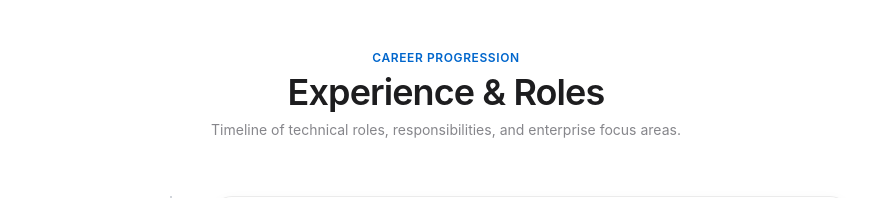
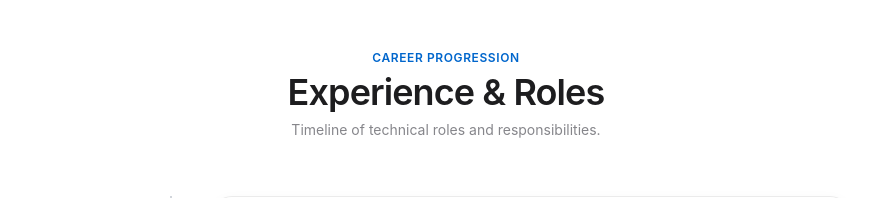
Before and after one commit to zakfarnworth23/zfarnworthdotcom26, a React (Vite) app: page / in a window 1280 px wide. Shown: the part 1060-1258 px from the top of the page, without its empty margins (194-1075 px from the left). Built offline with nearby package versions, Linux system fonts and the light colour scheme.

Commit message:
Refine description of technical roles timeline

```diff
--- a/src/App.jsx
+++ b/src/App.jsx
@@ -359,8 +359,7 @@ export default function App() {
                 </h2>
 
                 <p className="text-sm text-apple-subtext mt-2">
-                  Timeline of technical roles, responsibilities, and
-                  enterprise focus areas.
+                  Timeline of technical roles and responsibilities.
                 </p>
               </div>
 
```
